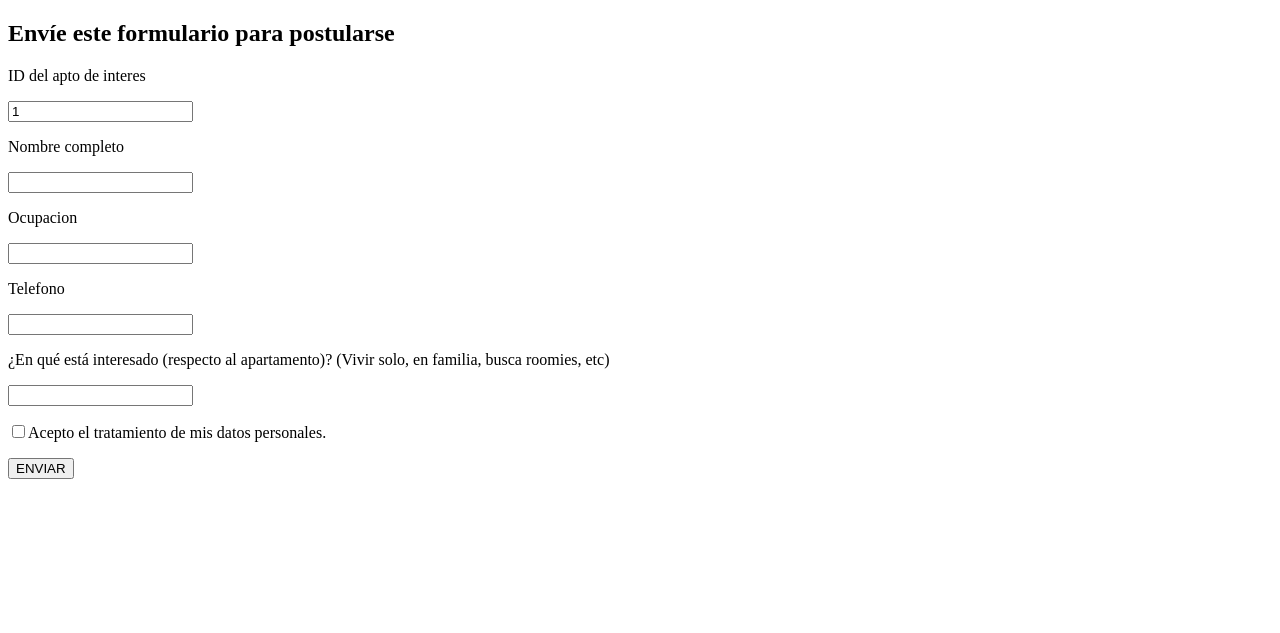
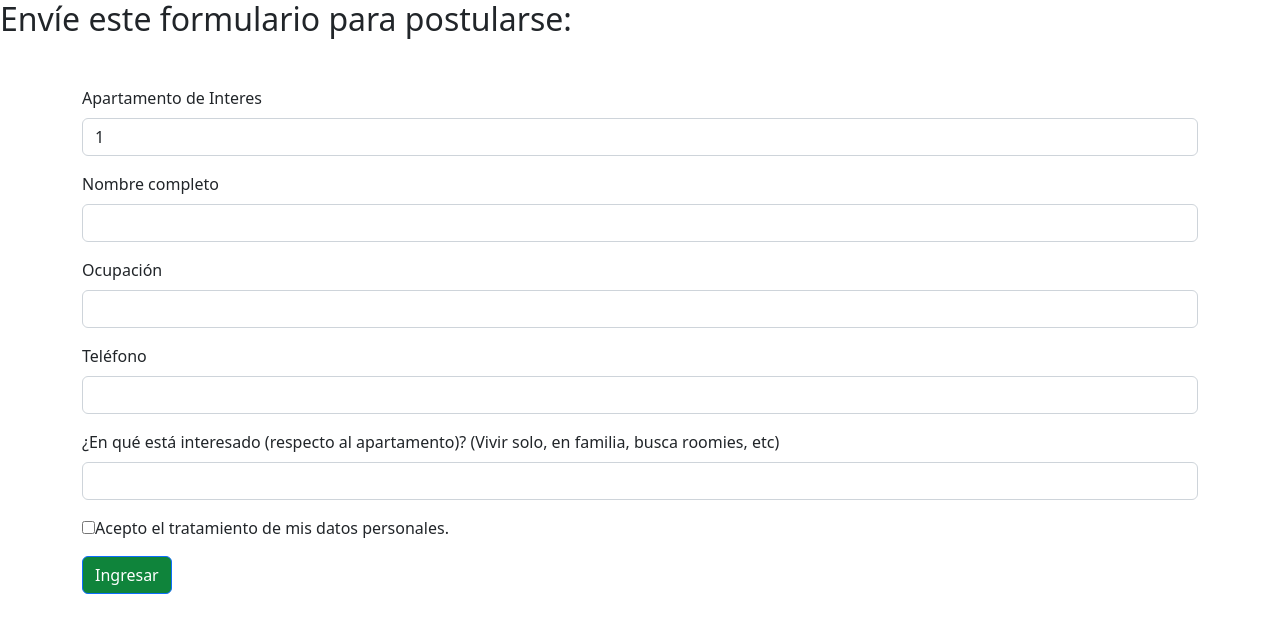
Before and after one commit to xilenAtenea/Proyecto-AD, a Flask app: page /aptos/formulario/1 in a window 1280 px wide. Shown: the top 633 px of the page. Run offline with Flask 2, Linux system fonts and the light colour scheme.

Commit message:
fase_6
Ahora si el final. Se agregó Bootstrap y se corrigió la ruta del form action de mongoinsert.html por la ruta que hay en el app, ya que tenía problemas. Fin.

```diff
--- a/API/templates/mongoinsert.html
+++ b/API/templates/mongoinsert.html
@@ -4,18 +4,46 @@
           <meta charset="UTF-8">
           <meta name="viewport" content="width=device-width, initial-scale=1.0">
           <meta http-equiv="X-UA-Compatible" content="ie=edge">
+          <link href="https://cdn.jsdelivr.net/npm/bootstrap@5.2.2/dist/css/bootstrap.min.css" rel="stylesheet" integrity="sha384-Zenh87qX5JnK2Jl0vWa8Ck2rdkQ2Bzep5IDxbcnCeuOxjzrPF/et3URy9Bv1WTRi" crossorigin="anonymous">
           <title>Document</title>
       </head>
       <body>
-          <h2>Envíe este formulario para postularse</h2>
-          <form action="http://localhost:35081/aptos/formulario" method="POST">
-              <p>ID del apto de interes</p><input type="text" name="idApto" value="{{data.idApto}}" readonly/>
-              <p>Nombre completo</p><input type="text" name="nombre"/>
-              <p>Ocupacion</p><input type="text" name="ocupación"/>
-              <p>Telefono</p><input type="text" name="teléfono"/>
-              <p>¿En qué está interesado (respecto al apartamento)? (Vivir solo, en familia, busca roomies, etc)</p><input type="text" name="interes"/>
-              <p><input type="checkbox" name="aprobacion"/>Acepto el tratamiento de mis datos personales.</p>
-              <input type="submit" value="ENVIAR">
-         </form>
+          <h2>Envíe este formulario para postularse:</h2>
+          <div class="mt-5 container-sm">
+            <form action='/aptos/formulario/<id_apart>' method="POST">
+                <div class="mb-3">
+                    <label for="formInput" class="form-label">Apartamento de Interes</label>
+                    <input type="text" class="form-control" id="formInput" name="idApto" value="{{data.idApto}}" readonly/>
+                </div>
+                <div class="mb-3">
+                    <label for="formInput2" class="form-label">Nombre completo</label>
+                    <input type="text" class="form-control" id="formInput2" name="nombre"/>
+                </div>
+                <div class="mb-3">
+                    <label for="formInput3" class="form-label">Ocupación</label>
+                    <input type="text" class="form-control" id="formInput3" name="ocupación"/>
+                </div>
+                <div class="mb-3">
+                    <label for="formInput4" class="form-label">Teléfono</label>
+                    <input type="text" class="form-control" id="formInput4" name="teléfono"/>
+                </div>
+                <div class="mb-3">
+                    <label for="formInput5" class="form-label">¿En qué está interesado (respecto al apartamento)? (Vivir solo, en familia, busca roomies, etc)</label>
+                    <input type="text" class="form-control" id="formInput5" name="interes"/>
+                </div>
+                <div><p><input type="checkbox" name="aprobacion"/>Acepto el tratamiento de mis datos personales.</p>
+                </div>
+
+
+                <button class="btn btn-primary" type="submit" style="background-color: #0F843B">Ingresar</button>
+            </form>
+        </div>
       </body>
       </html>
+
+
+
+<style>
+
+
+</style>
--- a/API/templates/query.html
+++ b/API/templates/query.html
@@ -11,12 +11,12 @@
       </head>
       <body>
           <form method="POST">
-              <p>ID apto a consultar postulantes</p><input type="text" name="idApto"/>
+              <h5>ID apto a consultar postulantes:</h5><input type="text" name="idApto"/>
 
               <input type="submit" value="Buscar">
           </form>
 
-          <table class="table">
+          <table class="table mt-5" >
             <thead>
                 <tr>
                     <th scope="col">Nombre</th>
```
Also changed, not shown: API/templates/docs2.html (+16 -11 lines), API/templates/docs3.html (+9 -6 lines), API/templates/index.html (+11 -6 lines).
